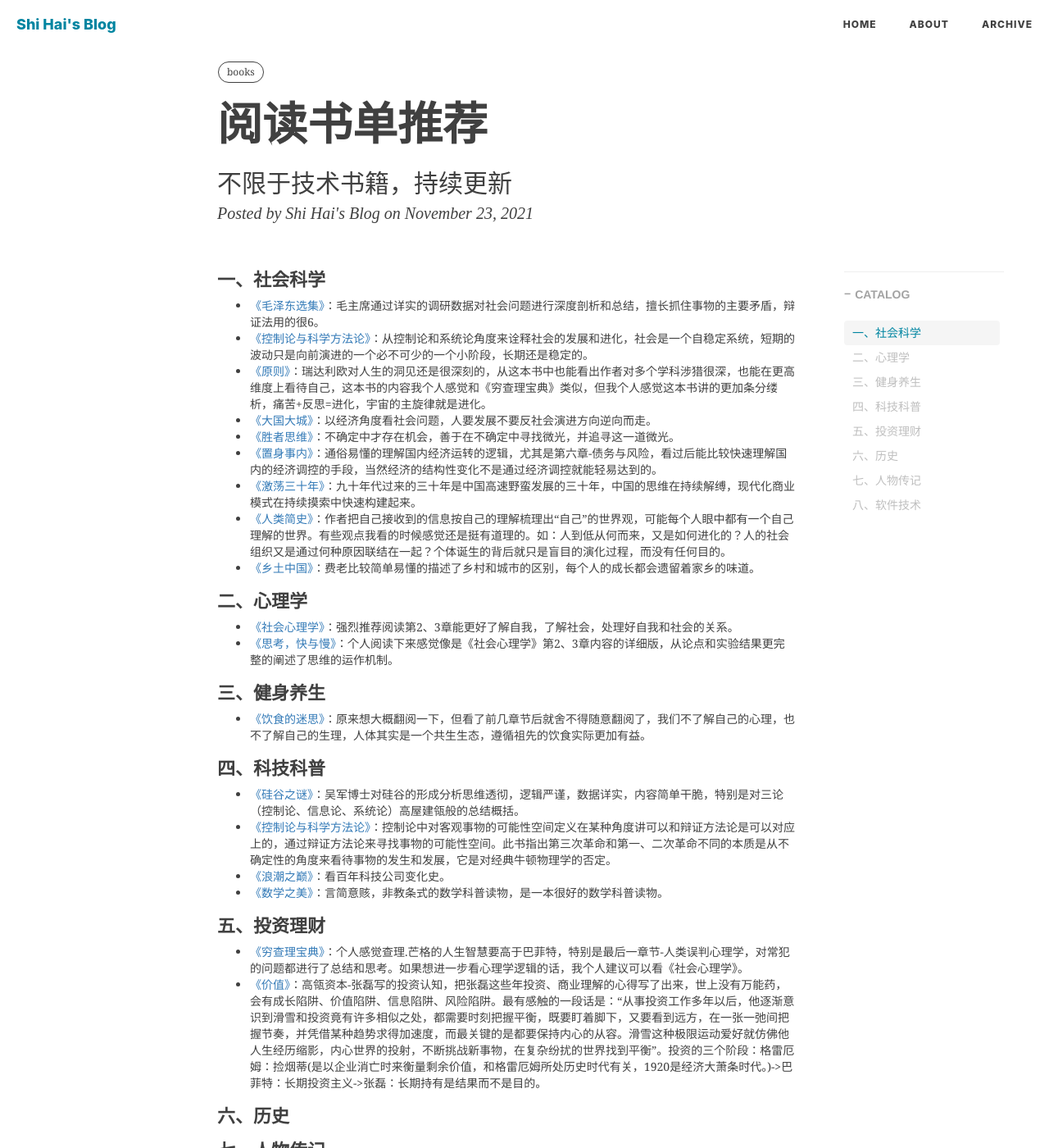
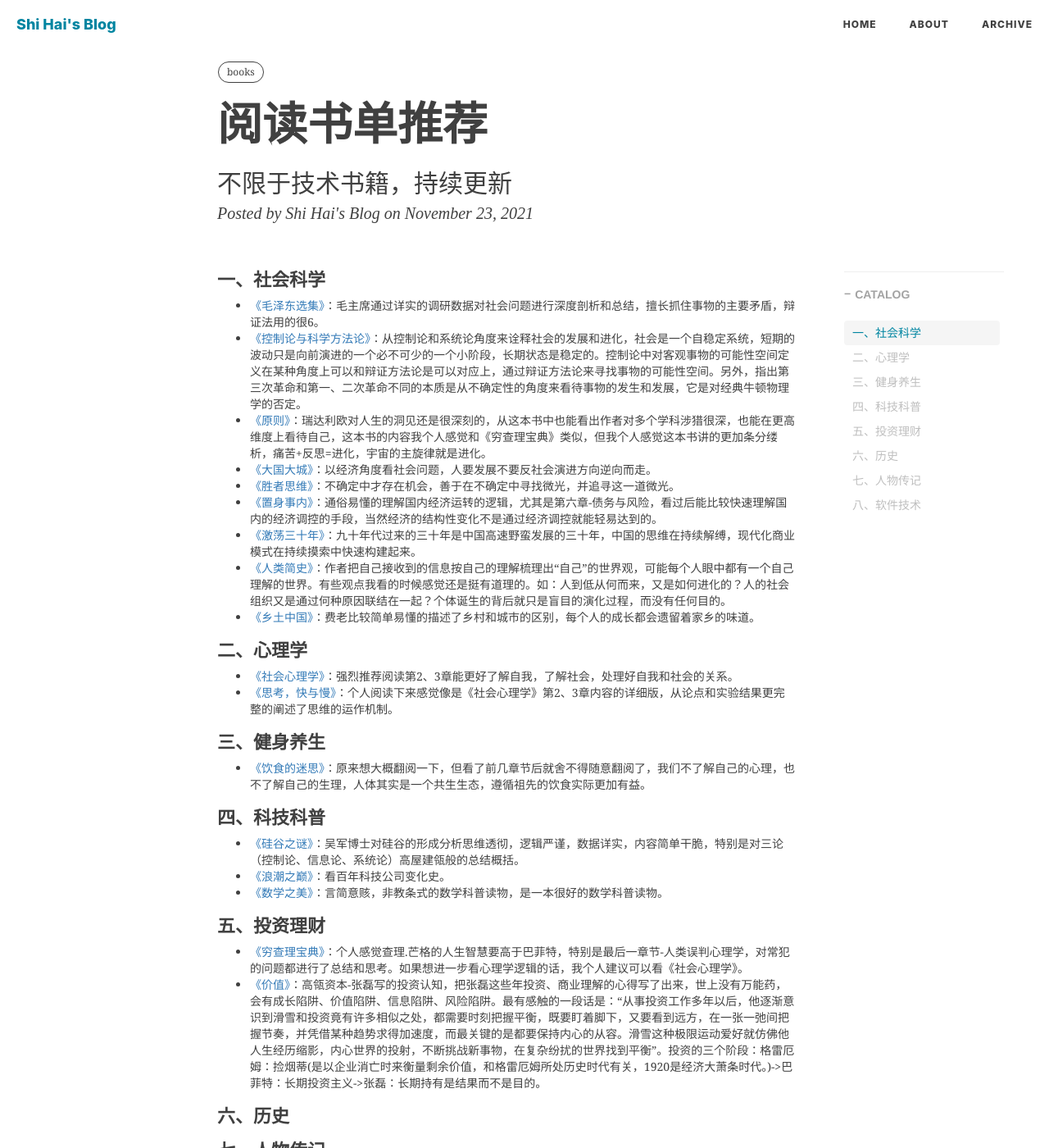
Before and after one commit to shihai1991/shihai1991.github.io, a Jekyll site: the page built from _posts/2021-11-23-个人阅读书单推荐.md, in a window 1280 px wide and 1400 px high. Shown: the whole window at 82% size. Built offline with Jekyll 4.4.1, drawn with Linux system fonts in a browser that asks for light colours; nearby versions of some CDN libraries; comment, search, counter and statistics services are not loaded; some of the changed lines change nothing that is shown.

Commit message:
Update 2021-11-23-个人阅读书单推荐.md

```diff
--- a/_posts/2021-11-23-个人阅读书单推荐.md
+++ b/_posts/2021-11-23-个人阅读书单推荐.md
@@ -13,7 +13,7 @@ header-style: text
 ---
 # 一、社会科学
 - [《毛泽东选集》](https://book.douban.com/subject/1139360/)：毛主席通过详实的调研数据对社会问题进行深度剖析和总结，擅长抓住事物的主要矛盾，辩证法用的很6。
-- [《控制论与科学方法论》](https://book.douban.com/subject/1322336/)：从控制论和系统论角度来诠释社会的发展和进化，社会是一个自稳定系统，短期的波动只是向前演进的一个必不可少的一个小阶段，长期还是稳定的。
+- [《控制论与科学方法论》](https://book.douban.com/subject/1322336/)：从控制论和系统论角度来诠释社会的发展和进化，社会是一个自稳定系统，短期的波动只是向前演进的一个必不可少的一个小阶段，长期状态是稳定的。控制论中对客观事物的可能性空间定义在某种角度上可以和辩证方法论是可以对应上，通过辩证方法论来寻找事物的可能性空间。另外，指出第三次革命和第一、二次革命不同的本质是从不确定性的角度来看待事物的发生和发展，它是对经典牛顿物理学的否定。
 - [《原则》](https://book.douban.com/subject/27608239/)：瑞达利欧对人生的洞见还是很深刻的，从这本书中也能看出作者对多个学科涉猎很深，也能在更高维度上看待自己，这本书的内容我个人感觉和《穷查理宝典》类似，但我个人感觉这本书讲的更加条分缕析，痛苦+反思=进化，宇宙的主旋律就是进化。
 - [《大国大城》](https://book.douban.com/subject/26824237/)：以经济角度看社会问题，人要发展不要反社会演进方向逆向而走。
 - [《胜者思维》](https://book.douban.com/subject/27038434/)：不确定中才存在机会，善于在不确定中寻找微光，并追寻这一道微光。
@@ -31,7 +31,6 @@ header-style: text
 
 # 四、科技科普
 - [《硅谷之谜》](https://book.douban.com/subject/26665230/)：吴军博士对硅谷的形成分析思维透彻，逻辑严谨，数据详实，内容简单干脆，特别是对三论（控制论、信息论、系统论）高屋建瓴般的总结概括。
-- [《控制论与科学方法论》](https://book.douban.com/subject/1322336/)：控制论中对客观事物的可能性空间定义在某种角度讲可以和辩证方法论是可以对应上的，通过辩证方法论来寻找事物的可能性空间。此书指出第三次革命和第一、二次革命不同的本质是从不确定性的角度来看待事物的发生和发展，它是对经典牛顿物理学的否定。
 - [《浪潮之巅》](https://book.douban.com/subject/6709783/)：看百年科技公司变化史。
 - [《数学之美》](https://book.douban.com/subject/35033507/)：言简意赅，非教条式的数学科普读物，是一本很好的数学科普读物。
 
```
